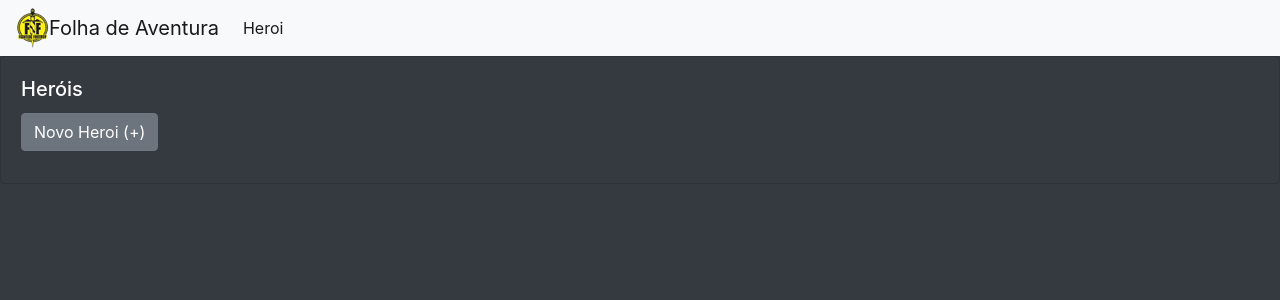
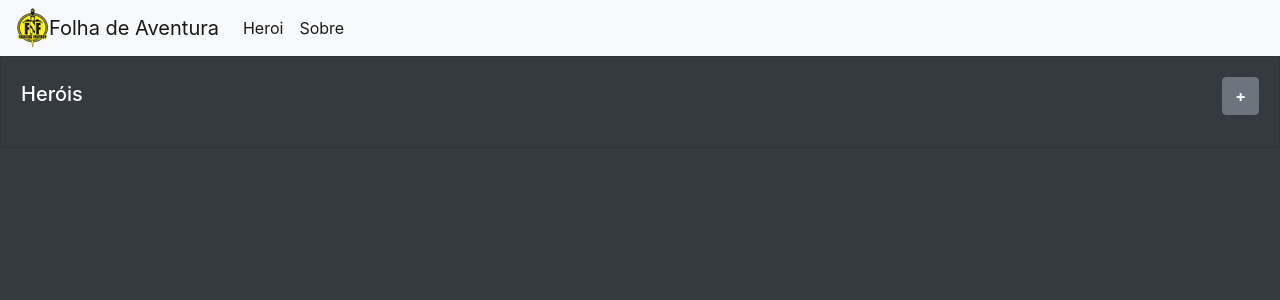
Before and after one commit to deibsonanderson/folha-aventura-rpg-php, a PHP site: page / in a window 1280 px wide. Shown: the top 300 px of the page. Run offline with PHP 8.4, Linux system fonts and the light colour scheme; data that the repository does not hold is empty.

Commit message:
versão 3.0 beta

```diff
--- a/asset/library.js
+++ b/asset/library.js
@@ -212,15 +212,22 @@ function fncIncluirRotaHeroi(element, campo){
 //HEROI FIM
 //ROTA INICIO
 function fcnAddTimeLineRota(rota, id, heroi_id){
+	quantidade = parseInt($('#quantidade-rotas').val());
 	position = $('#position-rota').val();
 	if(position == 0){
 		$('#position-rota').val(1);
-		html = '<div class="row align-items-center justify-content-end how-it-works d-flex"><div class="col-2 text-center full d-inline-flex justify-content-center align-items-center"><div onclick="fcnCarregarModalRota('+id+','+heroi_id+');" class="circle font-weight-bold">'+rota+'</div></div></div><div class="row timeline"><div class="col-2"><div class="corner right-bottom"></div></div><div class="col-8"><hr /></div><div class="col-2"><div class="corner top-left"></div></div></div>';
+		html = '<div class="row align-items-center justify-content-end how-it-works d-flex"><div class="col-2 text-center full d-inline-flex justify-content-center align-items-center"><div onclick="fcnCarregarModalRota('+id+','+heroi_id+');" class="circle font-weight-bold">'+rota+'</div></div></div>';
+		if(quantidade > 0){
+			html += '<div class="row timeline"><div class="col-2"><div class="corner right-bottom"></div></div><div class="col-8"><hr /></div><div class="col-2"><div class="corner top-left"></div></div></div>';
+		}
 	}else{
 		$('#position-rota').val(0);
-		html = '<div class="row align-items-center how-it-works d-flex"><div class="col-2 text-center bottom d-inline-flex justify-content-center align-items-center"><div onclick="fcnCarregarModalRota('+id+','+heroi_id+');"  class="circle font-weight-bold">'+rota+'</div></div></div><div class="row timeline"><div class="col-2"><div class="corner top-right"></div></div><div class="col-8"><hr /></div><div class="col-2"><div class="corner left-bottom"></div></div></div>';
-
+		html = '<div class="row align-items-center how-it-works d-flex"><div class="col-2 text-center bottom d-inline-flex justify-content-center align-items-center"><div onclick="fcnCarregarModalRota('+id+','+heroi_id+');"  class="circle font-weight-bold">'+rota+'</div></div></div>';
+		if(quantidade > 0){
+			html += '<div class="row timeline"><div class="col-2"><div class="corner top-right"></div></div><div class="col-8"><hr /></div><div class="col-2"><div class="corner left-bottom"></div></div></div>';
 		}
+	}
+	$('#quantidade-rotas').val((quantidade+1));
 	$('#div-rota-card-body').prepend(html);
 }
 
@@ -253,6 +260,14 @@ function fcnDeletarModalRota(){
 
 //ROTA FIM
 //INVENTARIO INICIO
+
+function fcnCarregarModalInventExluir(id) {
+	$('#modal-inventario-id').val($('#modal-invent-id').val());
+	$('#modal-manter-invent').modal('hide');
+	$('#modal-excluir-inventario').modal('show');
+}
+
+
 function fcnCarregarModalInvent(element) {
 	$('#modal-invent-id').val($(element).attr('inventario-id'));
 	$('#modal-invent-descricao').val($(element).attr('descricao'));
@@ -370,9 +385,7 @@ function addInventario(id, descricao, quantidade, heroi_id, tipo){
 
 function fcnDeletarModalInvent(id) {
 	if(id == null || id == undefined || id == ''){
-		id = $('#modal-invent-id').val();
-	}
-	$('#modal-manter-invent').modal('hide');
+		id = $('#modal-inventario-id').val();
 
 	    $.ajax({
 	        url: 'controlador.php',
@@ -389,6 +402,10 @@ function fcnDeletarModalInvent(id) {
 	        	$('#' + retorno).html('status:'+status+' messagem:'+request.responseText+' error:'+error);
 	        }
 	    });
+
+	}
+	$('#modal-excluir-inventario').modal('hide');
+
 }
 //INVENTARIO FIM
 
--- a/controle/controladorRota.php
+++ b/controle/controladorRota.php
@@ -53,6 +53,7 @@ class ControladorRota
         $html = '';
         try {
             $rotas = $this->listarRota($post['heroi_id']);
+            $html .= '<input type="hidden" id="quantidade-rotas" value="'.count($rotas).'">';
             if ($rotas != null && count($rotas) > 0 ) {
                 foreach ($rotas as $key => $rota) {
                     if($key % 2 == 0){
--- a/home.php
+++ b/home.php
@@ -24,6 +24,7 @@ $conexao = $dados->conectarBanco();
 	<?php include('view/modal-inventario.php'); ?>
 	<?php include('view/modal-criatura.php'); ?>
 	<?php include('view/modal-rota.php'); ?>
+	<?php include('view/modal-inventario-excluir.php'); ?>
 </body>
 <!-- Optional JavaScript -->
 <!-- jQuery first, then Popper.js, then Bootstrap JS -->
--- a/index.php
+++ b/index.php
@@ -29,8 +29,6 @@ function carregarHeroi($conexao){
 
 $herois = carregarHeroi($conexao);
 ?>
-
-
 <!doctype html>
 <html lang="en">
 <?php include('view/head.php'); ?>
@@ -43,11 +41,20 @@ $herois = carregarHeroi($conexao);
     			<input type="hidden" id="heroi_id" name="heroi_id">
     		</form>
     		<div class="card-body">
+    			<div class="btn-toolbar justify-content-between"
+						role="toolbar" aria-label="Toolbar with button groups">
+						<div class="btn-group" role="group" aria-label="First group">
+							<h5 style="margin-top: 5px;"><a class="">Heróis</a></h5>
+						</div>
+						<div class="input-group">
+							<a href="#" class="btn btn-secondary" onclick="fcnCarregarModalCriarHeroi()"><b>+</b></a>
+						</div>
+					</div>
+
     			<h5 class="card-title text-align: center;">
-    				Heróis
     			</h5>
     			<h5 class="card-title">
-    				<a href="#" class="btn btn-secondary" onclick="fcnCarregarModalCriarHeroi()">Novo Heroi (+)</a>
+
     			</h5>
     			<div class="row">
     				<div class="col-md-12">
@@ -63,11 +70,11 @@ $herois = carregarHeroi($conexao);
     										<div class="btn-toolbar justify-content-between"
     											role="toolbar" aria-label="Toolbar with button groups">
     											<div class="btn-group" role="group" aria-label="First group">
-    												<h5 style="margin-top: 5px;" onclick="irPagina(<?php echo $heroi->heroi_id; ?>)" id="criatura-luta-nome"><a class=""><?php echo $heroi->nome; ?></a></h5>
+    												<h5 style="margin-top: 5px;" onclick="irPagina(<?php echo $heroi->heroi_id; ?>)" id="criatura-luta-nome"><a class="text-danger"><b><?php echo $heroi->nome; ?></b></a></h5>
     											</div>
     											<div class="input-group">
     												<button onclick="fcnCarregarModalHeroi(<?php echo $heroi->heroi_id; ?>);"
-    														type="button" class="btn btn-danger" >Excluir</button>
+    														type="button" class="btn btn-danger"><b>x</b></button>
     											</div>
     										</div>
     									</td>
--- a/view/head.php
+++ b/view/head.php
@@ -3,9 +3,9 @@
 <meta charset="utf-8">
 <!-- Bootstrap CSS -->
 <link rel="stylesheet" href="./asset/bootstrap-4.5.0-dist/css/bootstrap.css">
-<link rel="stylesheet" href="./asset/timeline.css">
 <link rel="shortcut icon" href="image/favicon.ico" />
 <title>Folha de Aventura</title>
 <meta name="viewport" content="width=device-width, user-scalable=no">
 <link rel="stylesheet" href="./asset/jquery-ui.css">
+<link rel="stylesheet" href="./asset/timeline.css">
 </head>
--- a/view/modal-inventario.php
+++ b/view/modal-inventario.php
@@ -33,7 +33,7 @@
 			<div class="modal-footer">
 				<button type="button" class="btn btn-secondary" data-dismiss="modal">Close</button>
 				<button type="button" onclick="fcnAtualizarModalInvent();" class="btn btn-primary">Save</button>
-				<button type="button" onclick="fcnDeletarModalInvent();" class="btn btn-danger">Excluir</button>
+				<button type="button" onclick="fcnCarregarModalInventExluir();" class="btn btn-danger">Excluir</button>
 			</div>
 		</div>
 	</div>
--- a/view/navegador.php
+++ b/view/navegador.php
@@ -1,5 +1,5 @@
 <nav class="navbar navbar-expand-lg navbar-light bg-light">
-	<img alt="" src="image/logo.png"><a class="navbar-brand" href="#">Folha de Aventura</a>
+	<a href="index.php"><img alt="" src="image/logo.png"></a><a class="navbar-brand" href="#">Folha de Aventura</a>
 	<button class="navbar-toggler" type="button" data-toggle="collapse"
 		data-target="#navbarNav" aria-controls="navbarNav"
 		aria-expanded="false" aria-label="Toggle navigation">
@@ -10,10 +10,10 @@
 			<li class="nav-item active">
 				<a class="nav-link" href="index.php">Heroi</span></a>
 			</li>
-			<!-- li class="nav-item active">
-				<a class="nav-link" href="#">Features</a>
+			<li class="nav-item active">
+				<a class="nav-link" href="sobre.php">Sobre</a>
 			</li>
-			<li class="nav-item"><a class="nav-link" href="#">Pricing</a></li>
+			<!-- li class="nav-item"><a class="nav-link" href="#">Pricing</a></li>
 			<li class="nav-item"><a class="nav-link disabled" href="#" tabindex="-1" aria-disabled="true">Disabled</a></li-->
 		</ul>
 	</div>
--- a/view/rota.php
+++ b/view/rota.php
@@ -41,6 +41,7 @@ $rotas = carrgarRota($conexao, $heroi->heroi_id);
     <div class="card bg-dark text-white">
     	<input id="position-rota" type="hidden" value="1">
     	<div id="div-rota-card-body" class="card-body" style="padding-left: 50px; padding-right: 50px; overflow: auto; height: 300px;">
+    		<input type="hidden" id="quantidade-rotas" value="<?php echo count($rotas);?>">
     		<?php
     		if ($rotas != null && count($rotas) > 0 ) {
     		    foreach ($rotas as $key => $rota) {
```
Also changed, not shown: sobre.php (added, +26 -0 lines), view/modal-inventario-excluir.php (added, +14 -0 lines). Lines whose indentation alone changed are shown as unchanged.
